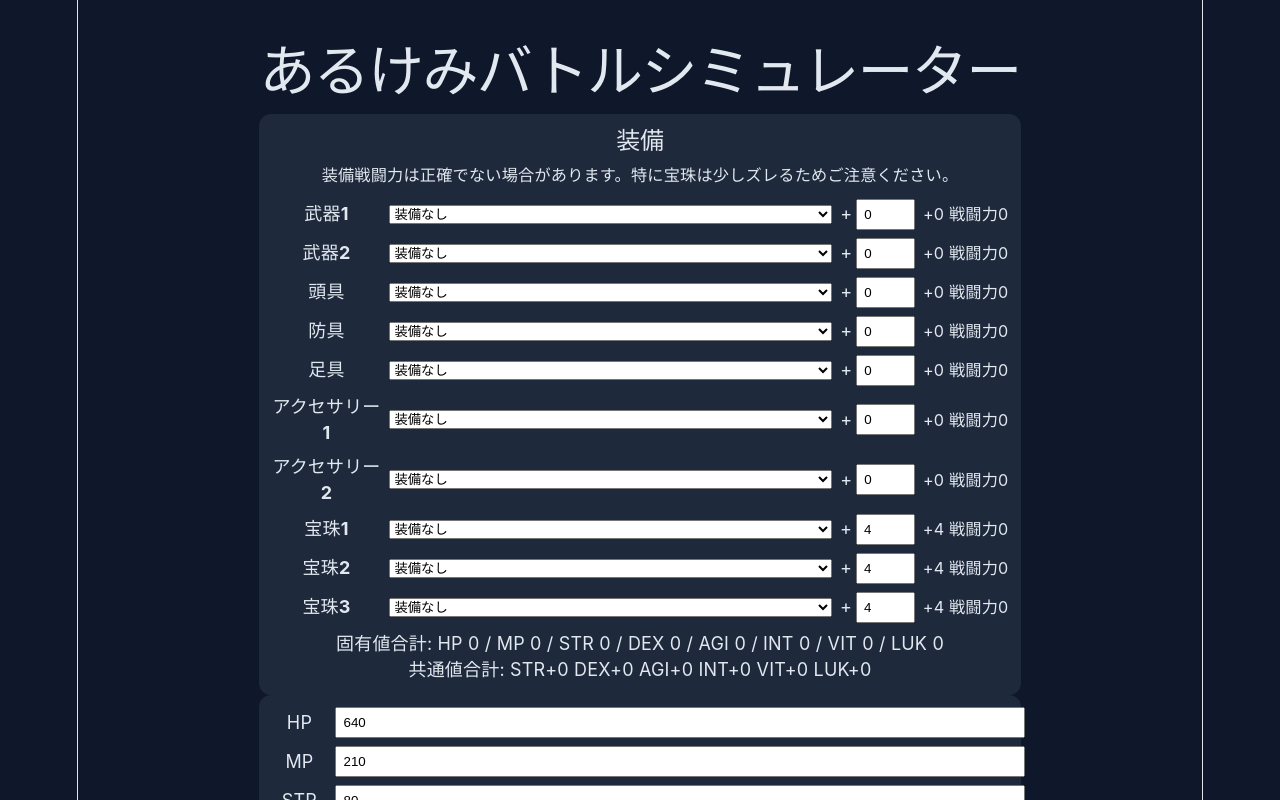
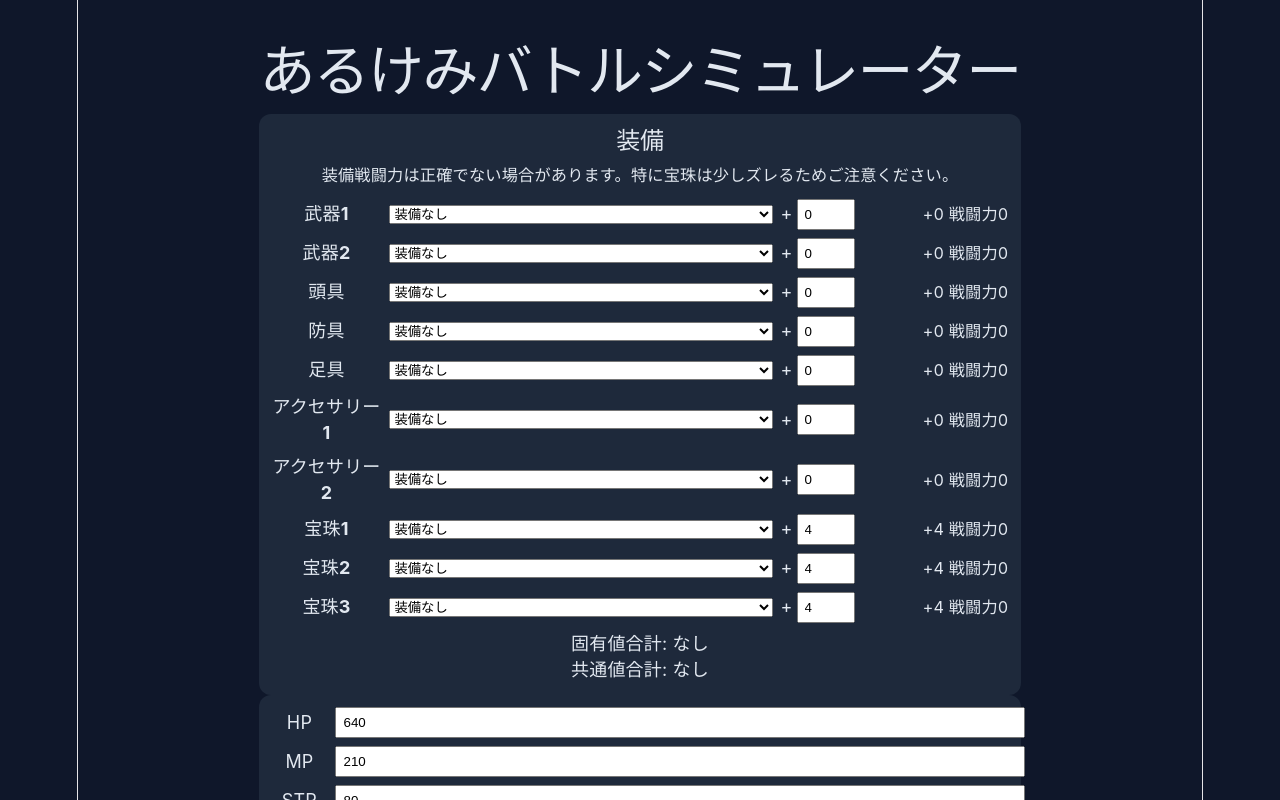
Before and after one commit to d-syumi/alcm-battle-sim, a React (Vite) app: page / in a window 1280 px wide. Shown: the top 800 px of the page. Built offline with nearby package versions, Linux system fonts and the light colour scheme.

Commit message:
非上昇ステータスの省略表示と装備行幅の固定化

```diff
--- a/src/App.css
+++ b/src/App.css
@@ -56,7 +56,7 @@ button {
 
 .equip-row {
   display: grid;
-  grid-template-columns: 110px 1fr auto auto;
+  grid-template-columns: 110px minmax(260px, 1fr) 70px 150px;
   align-items: center;
   gap: 8px;
   margin-bottom: 8px;
@@ -77,6 +77,9 @@ button {
   font-size: 0.9rem;
   color: #cbd5e1;
   white-space: nowrap;
+  width: 150px;
+  text-align: right;
+  font-variant-numeric: tabular-nums;
 }
 
 
--- a/src/App.tsx
+++ b/src/App.tsx
@@ -131,6 +131,16 @@ const calcNormalAttack = (attacker: Combatant, defender: Combatant, roll = Math.
   return { hit: true, critical: crit, damage, defenderRemainingHp: Math.max(0, defender.status.hp - damage), attackerHitRate: hitRate, attackerCritRate: criticalRate, criticalCap: DEFAULT_CRITICAL_CAP, attackRoll, defenseRoll }
 }
 
+
+const formatNonZeroStatus = (status: Status, withPlus = false) => {
+  const order: (keyof Status)[] = ['hp', 'mp', 'str', 'dex', 'agi', 'int', 'vit', 'luk']
+  const labels: Record<keyof Status, string> = { hp: 'HP', mp: 'MP', str: 'STR', dex: 'DEX', agi: 'AGI', int: 'INT', vit: 'VIT', luk: 'LUK' }
+  const items = order
+    .filter((key) => status[key] !== 0)
+    .map((key) => `${labels[key]} ${withPlus ? '+' : ''}${status[key]}`)
+  return items.length > 0 ? items.join(' / ') : 'なし'
+}
+
 function App() {
   const [a, setA] = useState<Combatant>(DEFAULT_A)
   const [b] = useState<Combatant>(DEFAULT_B)
@@ -176,8 +186,8 @@ function App() {
           <span className="slot-power">+{slot.plus} 戦闘力{slotPower}</span>
         </div>
       })}
-      <p>固有値合計: HP {equipmentBonus.inherent.hp} / MP {equipmentBonus.inherent.mp} / STR {equipmentBonus.inherent.str} / DEX {equipmentBonus.inherent.dex} / AGI {equipmentBonus.inherent.agi} / INT {equipmentBonus.inherent.int} / VIT {equipmentBonus.inherent.vit} / LUK {equipmentBonus.inherent.luk}</p>
-      <p>共通値合計: STR+{equipmentBonus.common.str} DEX+{equipmentBonus.common.dex} AGI+{equipmentBonus.common.agi} INT+{equipmentBonus.common.int} VIT+{equipmentBonus.common.vit} LUK+{equipmentBonus.common.luk}</p>
+      <p>固有値合計: {formatNonZeroStatus(equipmentBonus.inherent)}</p>
+      <p>共通値合計: {formatNonZeroStatus(equipmentBonus.common, true)}</p>
     </section>
     <section className="panel">
       {(['hp','mp','str','dex','agi','int','vit','luk'] as (keyof Status)[]).map((k)=><label key={k}>{k.toUpperCase()}<input type="number" value={a.status[k]} min={0} onChange={(e)=>updateStatus(k, Number(e.target.value))} /></label>)}
```
